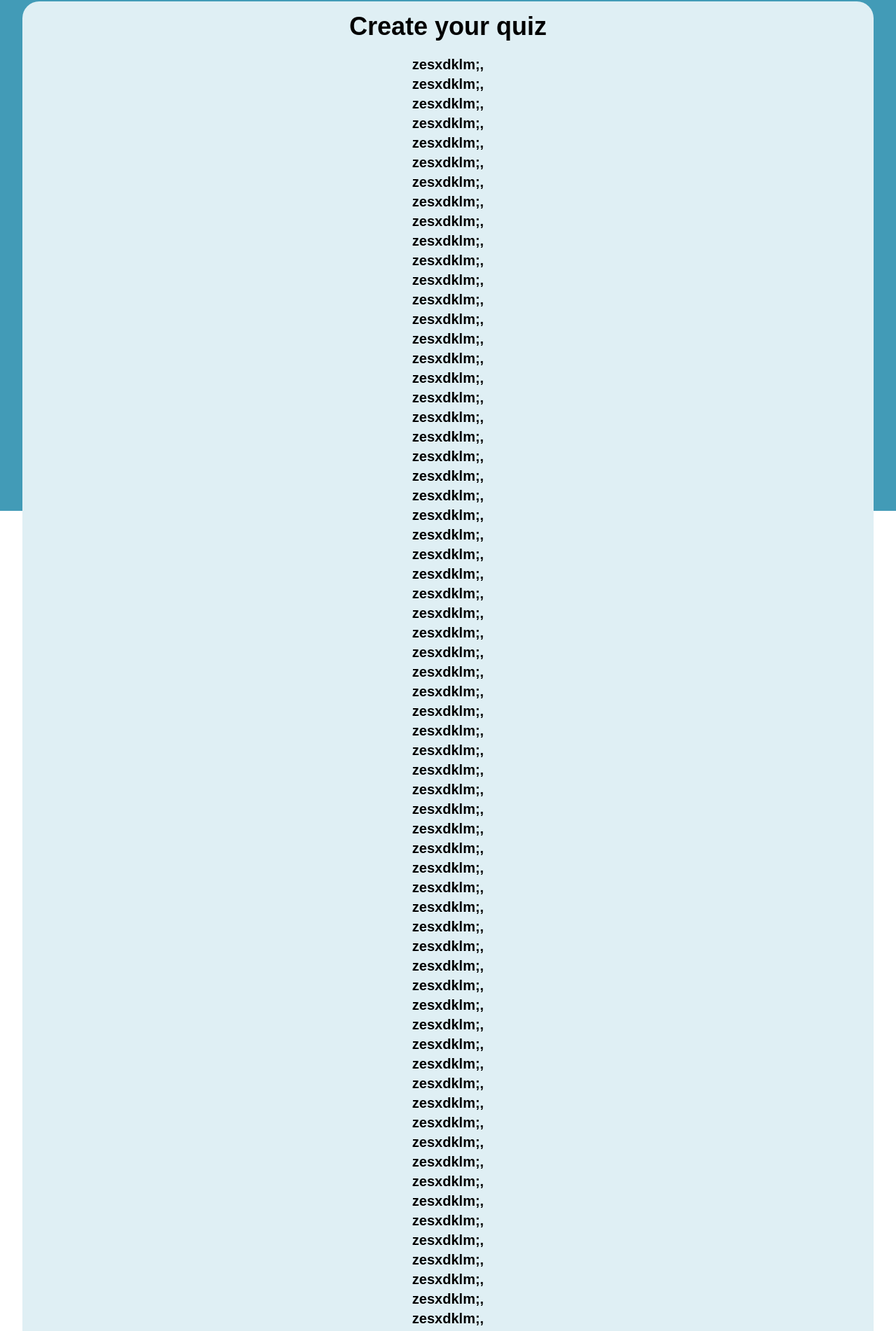
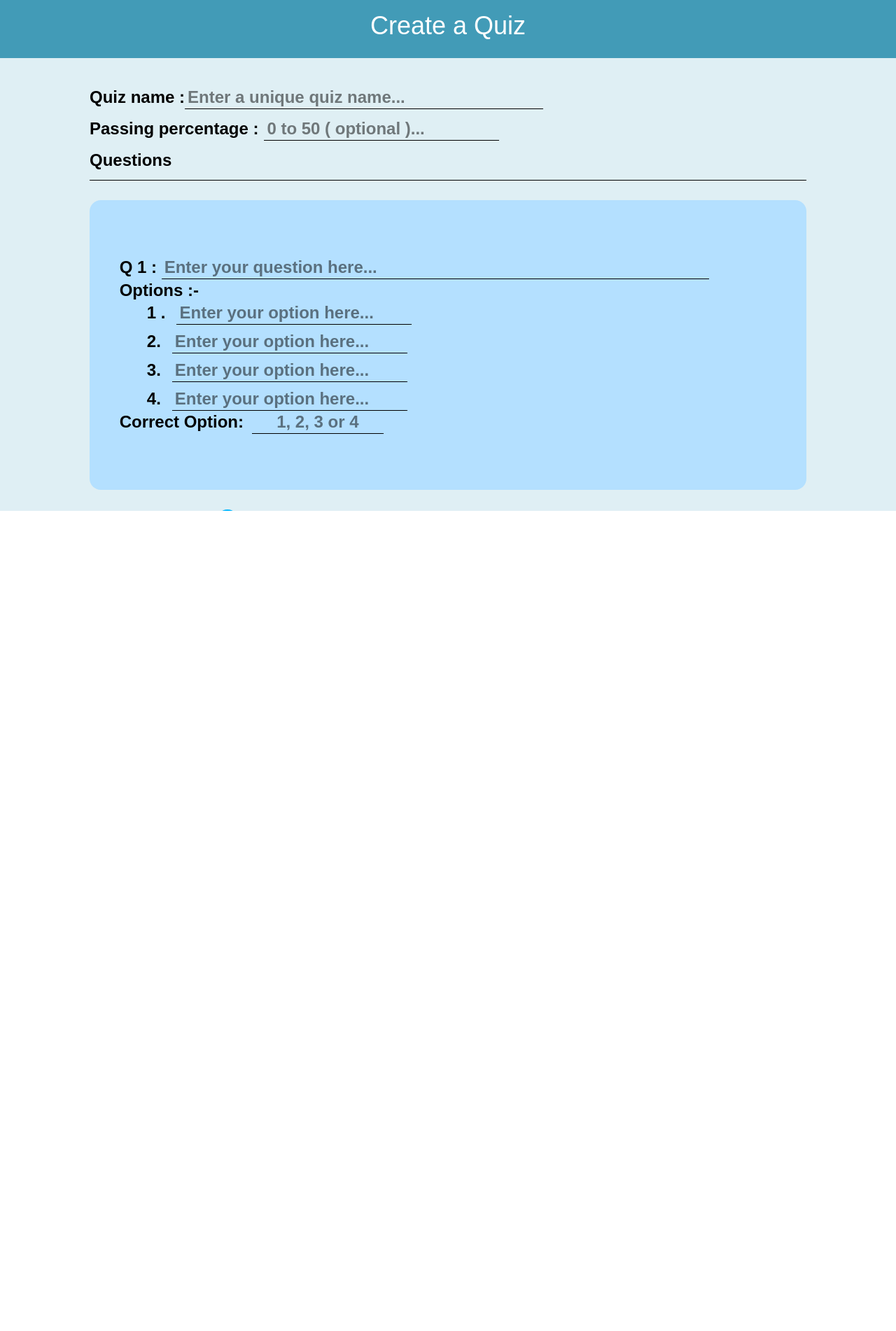
Before and after one commit to ajit202006/Quizriousity, a React (Vite) app in the folder frontend/: page /quiz in a window 1280 px wide. Shown: the part 70-1972 px from the top of the page at 70% size. After the commit the page ends 800 px from the top, so only its background shows below. Built offline with nearby package versions, Linux system fonts and the light colour scheme; a web font is replaced by a local one.

Commit message:
Created page completely to create the quiz

```diff
--- a/frontend/src/pages/AddQuiz.tsx
+++ b/frontend/src/pages/AddQuiz.tsx
@@ -1,94 +1,172 @@
-import Button from "../components/Button"
-import Header from "../components/Header"
+import { useContext, useRef, useState } from 'react';
+import { useNavigate } from 'react-router-dom';
+import Header from '../components/Header';
+import Button from '../components/Button';
+import TokenContext from '../contexts/TokenContext';
+import { TiPlus } from 'react-icons/ti';
+
+interface Question {
+    question_number: number,
+    question: string,
+    options: any
+}
+
+const serverURL = 'http://localhost:3000';
 
 const AddQuiz = () => {
+    const navigate = useNavigate();
+    const tokenContext = useContext(TokenContext);
+    const quizNameRef = useRef<any>(null);
+    const percentRef = useRef<any>(null);
+    const [questions, setQuestions] = useState<Array<Question>>([{
+        question_number: NaN,
+        question: '',
+        options: {
+            1: '',
+            2: '',
+            3: '',
+            4: ''
+        }
+    }]);
+    const [answers, setAnswers] = useState<any>({});
+
+    const addQuestion = () => {
+        setAnswers(answers);
+        setQuestions([...questions, { question_number: NaN, question: '', options: { 1: '', 2: '', 3: '', 4: '' } }]);
+    }
+    const handleChangeQuestion = (e: React.ChangeEvent<HTMLInputElement>, i: number) => {
+        questions[i].question = e.target.value.trim();
+    }
+    const handleChangeOption = (e: React.ChangeEvent<HTMLInputElement>, i: number, j: number) => {
+        questions[i].options[j] = e.target.value.trim();
+    }
+    const handleChangeAnswer = (e: React.ChangeEvent<HTMLInputElement>, index: number) => {
+        answers[index + 1] = +e.target.value;
+    }
+
+    const validateQuiz = () => {
+        if (quizNameRef.current?.value.trim().length < 4) {
+            alert('Quiz name should be at least 4 characters long.');
+            return false;
+        }
+        if (+percentRef.current?.value < 0 || +percentRef.current?.value > 50) {
+            alert('passing percentage should be in range 0 to 50');
+            return false;
+        }
+        for (const [index, ques] of questions.entries()) {
+            if (ques.question.length < 3) {
+                alert(`Q ${index + 1}. should be at least three characters long`);
+                return false;
+            }
+            for (const option in ques.options) {
+                if (!ques.options[option]) {
+                    alert(`In Q ${index + 1}, option ${option} must be provided`);
+                    return false;
+                }
+            }
+            if (isNaN(answers[index + 1]) || (answers[index + 1] < 1 || answers[index + 1] > 4)) {
+                alert(`Invalid answer for Q ${index + 1}`);
+                return false;
+            }
+            questions[index].question_number = index + 1;
+        };
+        return true;
+    }
+
+    const saveQuiz = async () => {
+        if (!validateQuiz()) {
+            return;
+        }
+        try {
+            const passing_percentage = +percentRef.current?.value || 0;
+            const response = await fetch(serverURL + '/quiz', {
+                method: 'POST',
+                body: JSON.stringify({
+                    name: quizNameRef.current?.value,
+                    questions_list: questions,
+                    answers,
+                    passing_percentage
+                }),
+                headers: {
+                    'Content-Type': 'application/json',
+                    'Authorization': 'Bearer ' + tokenContext.token
+                }
+            });
+            const result = await response.json();
+            if (result.status === 'success') {
+                alert('Quiz saved.');
+                navigate('/user');
+            } else {
+                alert('Quiz name should be unique.');
+            }
+        } catch (error) {
+            alert('Server not working try again later.')
+        }
+    }
+
+    const questionsList = questions.map((_, index) => {
+        return (
+            <li className='w-11/12 my-10' id={'q' + index} key={'q' + index} >
+                Q {index + 1} : <input className='border-b-1 w-10/12' type='text' placeholder='Enter your question here...' onChange={(e) => { handleChangeQuestion(e, index) }} defaultValue={_.question} autoComplete='off' />
+                <div className='w-full flex flex-col '>
+                    <h1>Options :-</h1>
+                    <form className='w-11/12 flex flex-col self-center gap-2 *:flex *:gap-4'>
+                        <label htmlFor={index + '_1'}>
+                            1 .
+                            <input id={index + '_1'} type='text' placeholder='Enter your option here...' onChange={(e) => { handleChangeOption(e, index, 1) }} autoComplete='off' />
+                        </label>
+                        <label htmlFor={index + '_2'}>
+                            2.
+                            <input id={index + '_2'} type='text' placeholder='Enter your option here...' onChange={(e) => { handleChangeOption(e, index, 2) }} autoComplete='off' />
+                        </label>
+                        <label htmlFor={index + '_3'}>
+                            3.
+                            <input id={index + '_3'} type='text' placeholder='Enter your option here...' onChange={(e) => { handleChangeOption(e, index, 3) }} autoComplete='off' />
+                        </label>
+                        <label htmlFor={index + '_4'}>
+                            4.
+                            <input id={index + '_4'} type='text' placeholder='Enter your option here...' onChange={(e) => { handleChangeOption(e, index, 4) }} autoComplete='off' />
+                        </label>
+                    </form>
+                    <label htmlFor={'ans_' + index}>
+                        Correct Option:
+                        <input className='text-center ml-3 w-1/5' id={'ans_' + index} type='text' minLength={1} maxLength={1} pattern='[0-9]' placeholder='1, 2, 3 or 4' onChange={(e) => { handleChangeAnswer(e, index) }} autoComplete='off' />
+                    </label>
+                </div>
+            </li>
+        );
+    });
+
     return (
-        <div className="w-full h-full flex flex-col">
+        <div className='w-full h-full flex flex-col'>
             <Header />
-            <section id='quiz-view' className='min-w-full min-h-max h-full font-semibold overflow-y-auto custom-scrollbar py-4 flex justify-center '>
-                <div className='w-95/100 min-h-90/100 flex flex-col items-center justify-between p-4 rounded-3xl bg-quiz-view-bg text-black'>
-                    <h1 className='max-w-4/5 text-4xl' >Create your quiz</h1>
-                    <ul className='w-4/5 text-xl py-5 flex flex-col items-center '>
-                        <li>zesxdklm;,</li>
-                        <li>zesxdklm;,</li>
-                        <li>zesxdklm;,</li>
-                        <li>zesxdklm;,</li>
-                        <li>zesxdklm;,</li>
-                        <li>zesxdklm;,</li>
-                        <li>zesxdklm;,</li>
-                        <li>zesxdklm;,</li>
-                        <li>zesxdklm;,</li>
-                        <li>zesxdklm;,</li>
-                        <li>zesxdklm;,</li>
-                        <li>zesxdklm;,</li>
-                        <li>zesxdklm;,</li>
-                        <li>zesxdklm;,</li>
-                        <li>zesxdklm;,</li>
-                        <li>zesxdklm;,</li>
-                        <li>zesxdklm;,</li>
-                        <li>zesxdklm;,</li>
-                        <li>zesxdklm;,</li>
-                        <li>zesxdklm;,</li>
-                        <li>zesxdklm;,</li>
-                        <li>zesxdklm;,</li>
-                        <li>zesxdklm;,</li>
-                        <li>zesxdklm;,</li>
-                        <li>zesxdklm;,</li>
-                        <li>zesxdklm;,</li>
-                        <li>zesxdklm;,</li>
-                        <li>zesxdklm;,</li>
-                        <li>zesxdklm;,</li>
-                        <li>zesxdklm;,</li>
-                        <li>zesxdklm;,</li>
-                        <li>zesxdklm;,</li>
-                        <li>zesxdklm;,</li>
-                        <li>zesxdklm;,</li>
-                        <li>zesxdklm;,</li>
-                        <li>zesxdklm;,</li>
-                        <li>zesxdklm;,</li>
-                        <li>zesxdklm;,</li>
-                        <li>zesxdklm;,</li>
-                        <li>zesxdklm;,</li>
-                        <li>zesxdklm;,</li>
-                        <li>zesxdklm;,</li>
-                        <li>zesxdklm;,</li>
-                        <li>zesxdklm;,</li>
-                        <li>zesxdklm;,</li>
-                        <li>zesxdklm;,</li>
-                        <li>zesxdklm;,</li>
-                        <li>zesxdklm;,</li>
-                        <li>zesxdklm;,</li>
-                        <li>zesxdklm;,</li>
-                        <li>zesxdklm;,</li>
-                        <li>zesxdklm;,</li>
-                        <li>zesxdklm;,</li>
-                        <li>zesxdklm;,</li>
-                        <li>zesxdklm;,</li>
-                        <li>zesxdklm;,</li>
-                        <li>zesxdklm;,</li>
-                        <li>zesxdklm;,</li>
-                        <li>zesxdklm;,</li>
-                        <li>zesxdklm;,</li>
-                        <li>zesxdklm;,</li>
-                        <li>zesxdklm;,</li>
-                        <li>zesxdklm;,</li>
-                        <li>zesxdklm;,</li>
-                        <li>zesxdklm;,</li>
-                        <li>zesxdklm;,</li>
-                        <li>zesxdklm;,</li>
-                        <li>zesxdklm;,</li>
-                        <li>zesxdklm;,</li>
-                        <li>zesxdklm;,</li>
-                        <li>zesxdklm;,</li>
+            <div className='flex flex-col items-center justify-around overflow-y-auto custom-scrollbar'>
+                <h1 className='min-h-1/8 text-4xl grid place-items-center'>Create a Quiz</h1>
+                <div className='w-full h-max flex flex-col items-center justify-between bg-quiz-view-bg text-black gap-3 py-10 *:text-2xl *:font-semibold *:w-4/5 [&_input]:outline-none [&_input]:px-1 [&_input]:border-b-1'>
+                    <label htmlFor='quiz-name'>
+                        Quiz name :
+                        <input className='border-b-2 outline-none w-lg' type='text' placeholder='Enter a unique quiz name...' ref={quizNameRef} />
+                    </label>
+                    <label htmlFor='quiz-name'>
+                        Passing percentage :
+                        <input className='border-b-2 outline-none  ml-2 [&::-webkit-inner-spin-button]:hidden ' type='number' placeholder='0 to 50 ( optional )...' ref={percentRef} />
+                    </label>
+                    <h2>Questions</h2>
+                    <hr />
+                    <ul className='text-xl py-10 my-4 flex flex-col items-center bg-[#B4E0FF] rounded-2xl'>
+                        {questionsList}
                     </ul>
-                    <div className='w-4/5 flex font-normal justify-around text-white' >
-                        <Button value='Start Exam' onClick={() => console.log('/')} />
-
+                    <label className='flex' htmlFor='addbtn'>
+                        Add a question
+                        <button id='addbtn' className='bg-button text-white rounded-full text-2xl min-w-8 min-h-8 grid place-items-center ml-2' onClick={addQuestion}><TiPlus title='Add' /></button>
+                    </label>
+                    <div className='flex justify-center text-white' >
+                        <Button value='Save' onClick={saveQuiz} />
                     </div>
                 </div>
-            </section>
+            </div>
         </div>
     )
 }
 
-export default AddQuiz
+export default AddQuiz;
```
